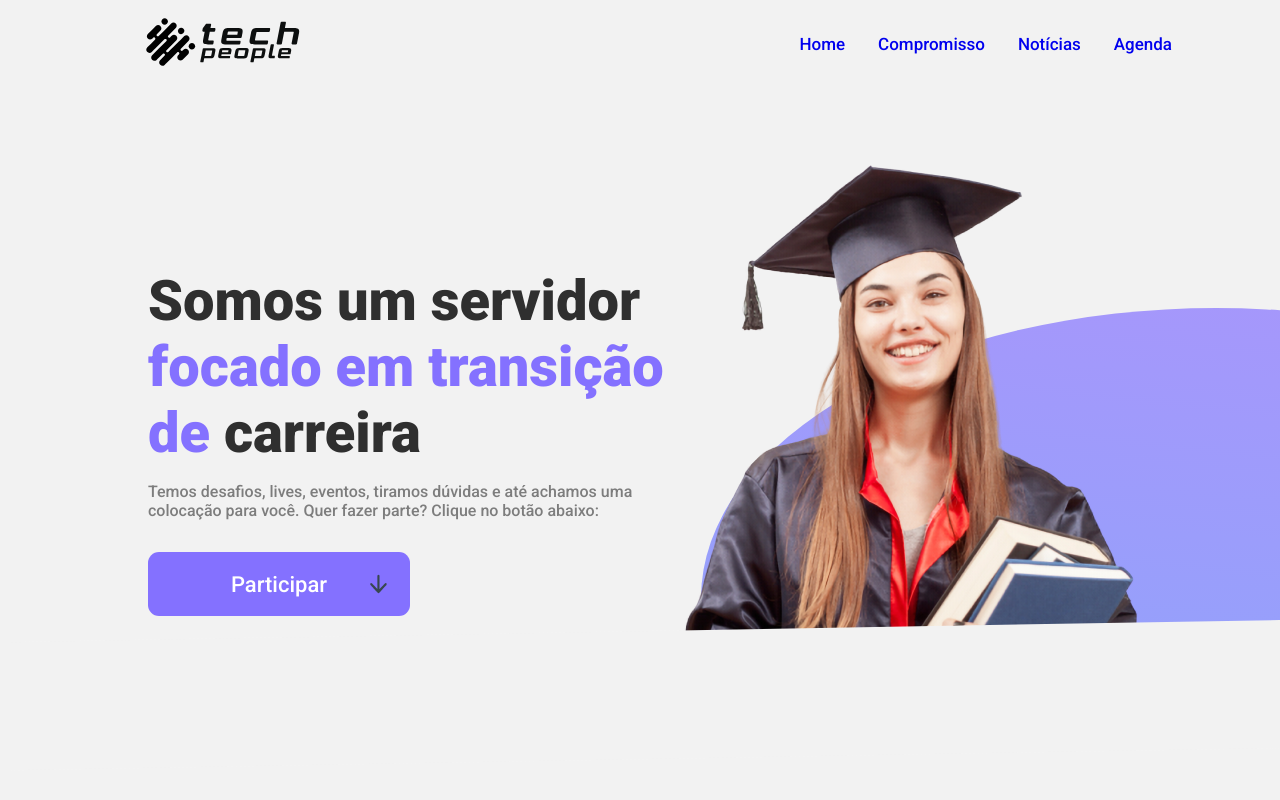
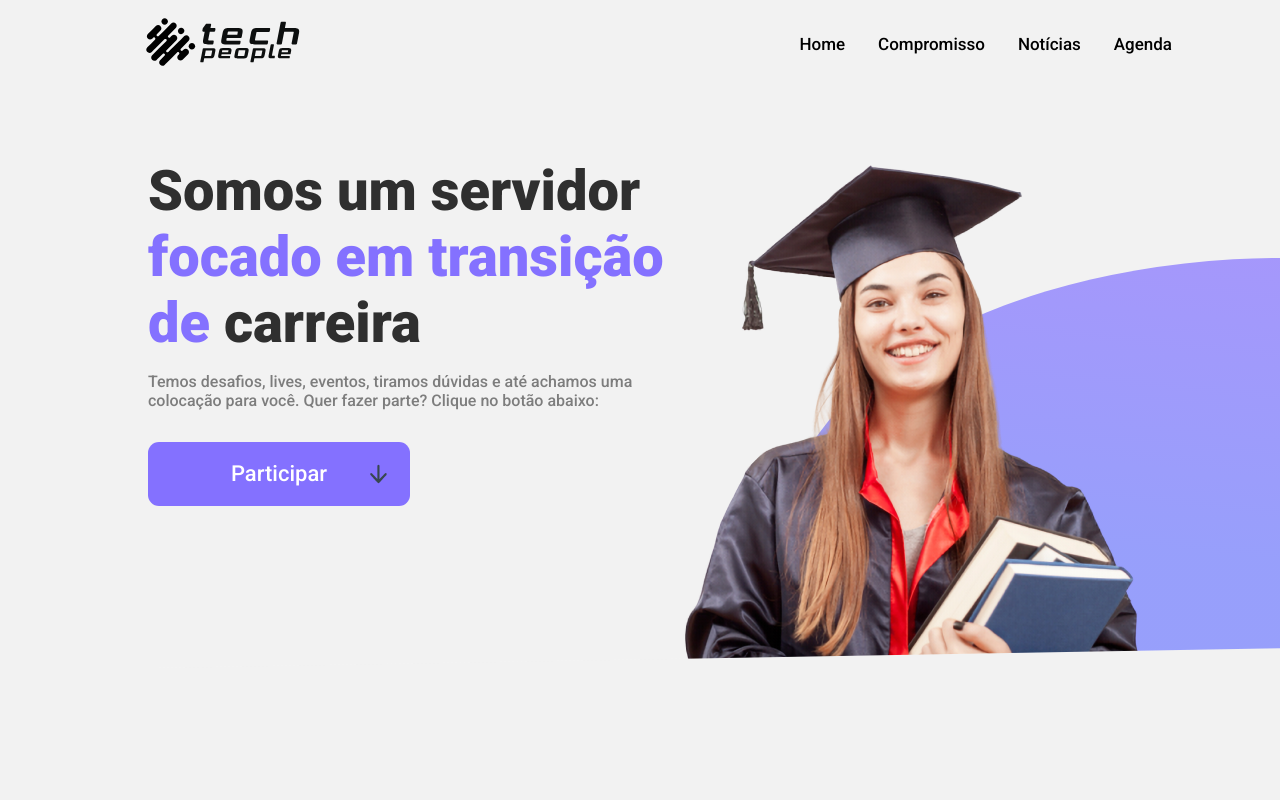
Before and after one commit to jose-guilherme93/tech-people-challenge-2, a Next.js app: page / in a window 1280 px wide. Shown: the top 800 px of the page. Built offline with nearby package versions, Linux system fonts and the light colour scheme.

Commit message:
fix position element in index.js

```diff
--- a/pages/_document.jsx
+++ b/pages/_document.jsx
@@ -4,7 +4,7 @@ export default function Document() {
   return (
     <Html>
       <Head>
-      <link rel="stylesheet" href="https://fonts.googleapis.com"/>
+        <link rel="stylesheet" href="https://fonts.googleapis.com"/>
 
       </Head>
       <body>
--- a/pages/components/Header/style.module.css
+++ b/pages/components/Header/style.module.css
@@ -4,9 +4,9 @@
   align-items: center;
   justify-content: space-around;
   display: flex;
-  z-index: 10;
+  z-index: 5;
   top: 0px;
-  left: 0;
+  left: 0px;
   height: 5.56rem;
   background-color: var(--bg);
   position: sticky;
@@ -25,7 +25,7 @@
     align-items: center;
     justify-content: space-around;
     display: flex;
-    z-index: 10;
+    z-index: 20;
     top: 0px;
     left: 0;
     background-color: var(--globalTheme);
@@ -50,4 +50,5 @@
 
   font-weight: 500;
   font-size: 17px;
+  color: black;
 }
--- a/pages/index.jsx
+++ b/pages/index.jsx
@@ -90,19 +90,18 @@ export default function Home() {
               </div>
 
 
-              <img className={styles.womanImage}
-              src="img-home/woman.png"
-              alt='uma mulher branca, com longos cabelos ruivos, vestindo uma beca de formatura de faculdade. ela está sorrindo, segurando três livros.'
+              <img
+                className={styles.womanImage}
+                src="img-home/woman.png"
+                alt='uma mulher branca, com longos cabelos ruivos, vestindo uma beca de formatura de faculdade. ela está sorrindo, segurando três livros.'
               />
 
-
-
             </section>
+          <div className={styles.rotateBar}></div>
         </section>
 
         <section className={styles.ourCommitment}>
 
-          <div className={styles.rotateBar}></div>
           <h2 id="ourCommitment">Nosso Compromisso</h2>
           <p>Temos um compromisso de fazer desafios e gerar avaliações precisas para que você saiba o quanto está evoluíndo. Acreditamos que você merece uma avaliação justa e precisa do seu processo.</p>
         </section>
--- a/styles/Home.module.css
+++ b/styles/Home.module.css
@@ -11,7 +11,8 @@
   display: flex;
   flex: 2;
   margin-left: 9.25rem;
-
+  position: relative;
+  overflow: hidden;
 }
 
 .mainDescription {
@@ -20,6 +21,7 @@
   flex-direction: column;
   justify-content: center;
   padding-right: 8rem;
+  padding-bottom: 14rem;
 }
 
 .mainDescription h1 {
@@ -54,8 +56,7 @@
 }
 
 .participateLink {
-  color: white;
-
+  color: var(--bg);
   position: relative;
   z-index: 1;
   right: 45px;
@@ -65,18 +66,19 @@
   color: var(--globalTheme);
 }
 
-.asideImages svg {
+.asideImages .purpleBall {
   padding: 0;
   margin: 0;
 }
 
 .wrapperImage svg {
-  overflow: hidden;
-  width: 579px;
-  z-index: -1;
+
+  width: 64.375rem;
+  height: 35.3125rem;
+
   position: absolute;
-  top: 150px;
-  right: 0px;
+  top: 100px;
+  left: 400px;
 
 }
 
@@ -98,8 +100,6 @@
   flex-direction: column;
   padding-right:15.37rem;
   padding-left: 15.37rem;
-  position: relative;
-
 
 }
 
@@ -133,11 +133,12 @@
 
 .rotateBar {
   height: 8rem;
-  position: absolute;
-  bottom: 350px;
-  z-index: 5;
+
+  top: 500px;
+  z-index: 10;
   width: 100%;
   left: 10px;
+  position: absolute;
   background-color: var(--bg);
   transform: rotate(-1deg);
 
```
